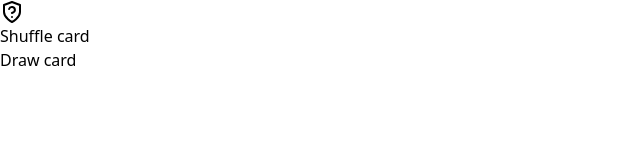
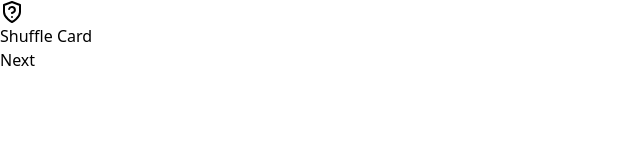
Before and after one commit to hussain-shariff/exploding-kitten, a React (Vite) app: page / in a window 1280 px wide. Both pictures are taken after a click on the button "Draw card". Shown: the top 160 px of the page, without its empty margins (0-640 px from the left). Built offline with nearby package versions, Linux system fonts and the light colour scheme.

Commit message:
game logic

```diff
--- a/src/App.tsx
+++ b/src/App.tsx
@@ -1,33 +1,75 @@
 import Card from "./components/Card"
-import { useState } from "react"
+import { useState, useEffect } from "react"
+import Cards from "./Cards"
+
+type MyObject = {
+  cardName : string,
+  id : number
+}
 
 function App() {
-  const [currentCard, setcurrentCard] = useState('')
-  const [deck, setdeck] = useState(['Cat card', 'Shuffle card', 'Defuse card', 'Exploding kitten card'])
-  const cardElements = []
-  for (let index = 0; index < 5; index++) {
-    cardElements.push(
-      <Card
+  const [currentCard, setcurrentCard] = useState<MyObject | null>(null)
+  const [defuseCardCount, setdefuseCardCount] = useState(0)
+  const [deck, setdeck] = useState(Cards)
+  const cardElements = deck.map((card, index)=> (
+    <Card
+      key = {index}
       color="#42a6ee"
-      name="card"/>)
-  }
+      name="card"/>
+  ))
 
   const handleClick = () =>{
     const rand = Math.floor(Math.random() * 4)
-    const card = deck[rand]
+    const card = Cards[rand]
+    if(card.cardName === 'Defuse card'){
+      setdefuseCardCount(pre=> pre+1)
+    }
     setcurrentCard(card)
+  }
+
+  const handleNext = () =>{
+    if(currentCard?.cardName === 'Cat Card'){
+      const updatedDeck = deck.filter(card => card.id !== currentCard.id)
+      setdeck(updatedDeck)
+      setcurrentCard(null)
+    }
+    else if(currentCard?.cardName === 'Deffuse Card'){
+      setdefuseCardCount(pre=> pre+1)
+      const updatedDeck = deck.filter(card => card.id !== currentCard.id)
+      setdeck(updatedDeck)
+      setcurrentCard(null)
+    }
+    else if(currentCard?.cardName === 'Shuffle Card'){
+      setdeck(Cards)
+      setcurrentCard(null)
+    }
+    else if(currentCard?.cardName === 'Exploding Kitten Card'){
+      if(defuseCardCount === 0){
+        console.log('game over');
+      }
+      else{
+        setdefuseCardCount(pre=> pre-1)
+        const updatedDeck = deck.filter(card => card.id !== currentCard.id)
+        setdeck(updatedDeck)
+        setcurrentCard(null)
+      }
+    }
   }
 
   return (
     <div className="bg-[#020611] min-h-screen py-10 flex flex-col justify-center items-center">
       <div className="flex justify-center gap-10 flex-wrap p-10">
         { !currentCard && cardElements}
-        { currentCard && <Card color="#42a6ee" name={currentCard}/> }
+        { currentCard && <Card color="#42a6ee" name={currentCard.cardName}/> }
       </div>
-      <button className=" mt-10 px-10 py-3 border border-blue-500 text-white font-medium text-sm rounded
+      {!currentCard && <button className=" mt-10 px-10 py-3 border border-blue-500 text-white font-medium text-sm rounded
       hover:bg-blue-500 transition ease-out duration-300" onClick={handleClick}>
         Draw card
-      </button>
+      </button>}
+      {currentCard && <button className=" mt-10 px-10 py-3 border border-blue-500 text-white font-medium text-sm rounded
+      hover:bg-blue-500 transition ease-out duration-300" onClick={handleNext}>
+        Next
+      </button>}
     </div>
   )
 }
--- /dev/null
+++ b/src/Cards.ts
@@ -0,0 +1,22 @@
+export default [
+    {
+    cardName : 'Cat Card',
+    id : 111
+    },
+    {
+    cardName : 'Shuffle Card',
+    id : 222
+    },
+    {
+    cardName : 'Exploding Kitten Card',
+    id : 333
+    },
+    {
+    cardName : 'Deffuse Card',
+    id : 444
+    },
+    {
+    cardName : 'Cat Card',
+    id : 555
+    },
+]
```
